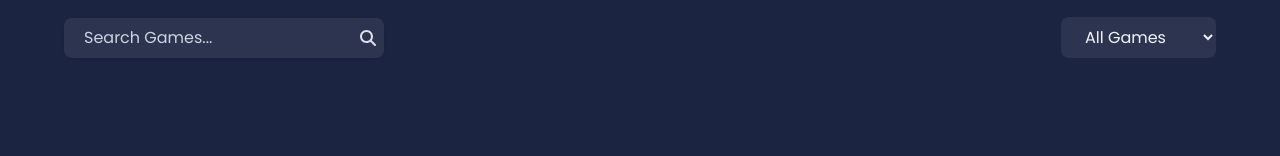
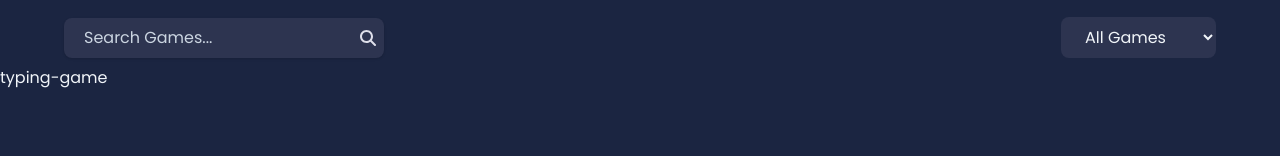
Before and after one commit to iMuhammad3/games-arcade, a React (Vite) app: page /games in a window 1280 px wide. Shown: the part 133-289 px from the top of the page. Built offline with nearby package versions, Linux system fonts and the light colour scheme.

Commit message:
navigate to indiviual game

```diff
--- a/src/App.jsx
+++ b/src/App.jsx
@@ -2,10 +2,18 @@
 import React from 'react';
 import { RouterProvider, createBrowserRouter } from 'react-router-dom';
 import Home from "./pages/Home/Home";
-import Games from './pages/Games/Games'
+import GamesList from './pages/Games/GamesList'
+import GAMES from './games/ALL-GAMES';
 import Error from "./pages/Error";
 import "./index.css"
+import Game from './pages/Game/Game';
 
+const children = GAMES.map(game => {
+  return {
+    path: `/game/${game.name}`,
+    element: game.element
+  }
+})
 
 const router = createBrowserRouter([
   {
@@ -14,10 +22,18 @@ const router = createBrowserRouter([
     errorElement: <Error />,
   },
   {
+    // list of games
     path: "/games",
-    element: <Games />,
+    element: <GamesList />,
+  },
+  {
+    // individual game
+    path: "/game",
+    element: <Game />,
+    children: children
   }
 ])
+
 
 const App = () => {
   return <RouterProvider router={router} />
--- /dev/null
+++ b/src/pages/Game/Game.jsx
@@ -0,0 +1,13 @@
+import { Outlet } from "react-router-dom"
+import Header from "../../components/Header/Header"
+
+const Game = () => {
+  return (
+    <div className="min-h-[100dvh]">
+        <Header />
+        <Outlet />
+    </div>
+  )
+}
+
+export default Game
--- a/src/pages/Games/Games.jsx
+++ b/src/pages/Games/GamesList.jsx
@@ -2,6 +2,8 @@ import React from "react";
 import Header from "../../components/Header/Header";
 import { SearchInput } from "./SearchInput";
 import { Categories } from "./Categories";
+import GAMES from "../../games/ALL-GAMES";
+import { Link, Outlet } from "react-router-dom";
 
 const GamePage = () => {
     return (
@@ -13,6 +15,15 @@ const GamePage = () => {
                     <SearchInput />
                     <Categories />
                 </div>
+                <ul>
+                    {GAMES.map(game => {
+                        return (
+                            <li>
+                                <Link to={`/game/${game.name}`}>{game.name}</Link>
+                            </li>
+                        )
+                    })}
+                </ul>
             </main>
         </div>
     );
--- a/src/pages/Home/Home.jsx
+++ b/src/pages/Home/Home.jsx
@@ -1,6 +1,6 @@
 import React from "react";
 import Header from "../../components/Header/Header";
-import layeredPeaks from '../../assets/layered-peaks-haikei.png'
+import layeredWaves from '../../assets/layered-waves.png'
 import Main from "./Main";
 
 import "./home.css";
@@ -14,7 +14,7 @@ const Home = () => {
             <img
                 // target id in css file
                 id="background"
-                src={layeredPeaks}
+                src={layeredWaves}
                 alt=""
             />
         </div>
```
Also changed, not shown: src/assets/layered-waves.png (added), src/assets/symbol-scatter.png (added), src/games/ALL-GAMES.jsx (renamed from src/games/Games.jsx), 1 other file (tests, documents, lock files or other folders).
